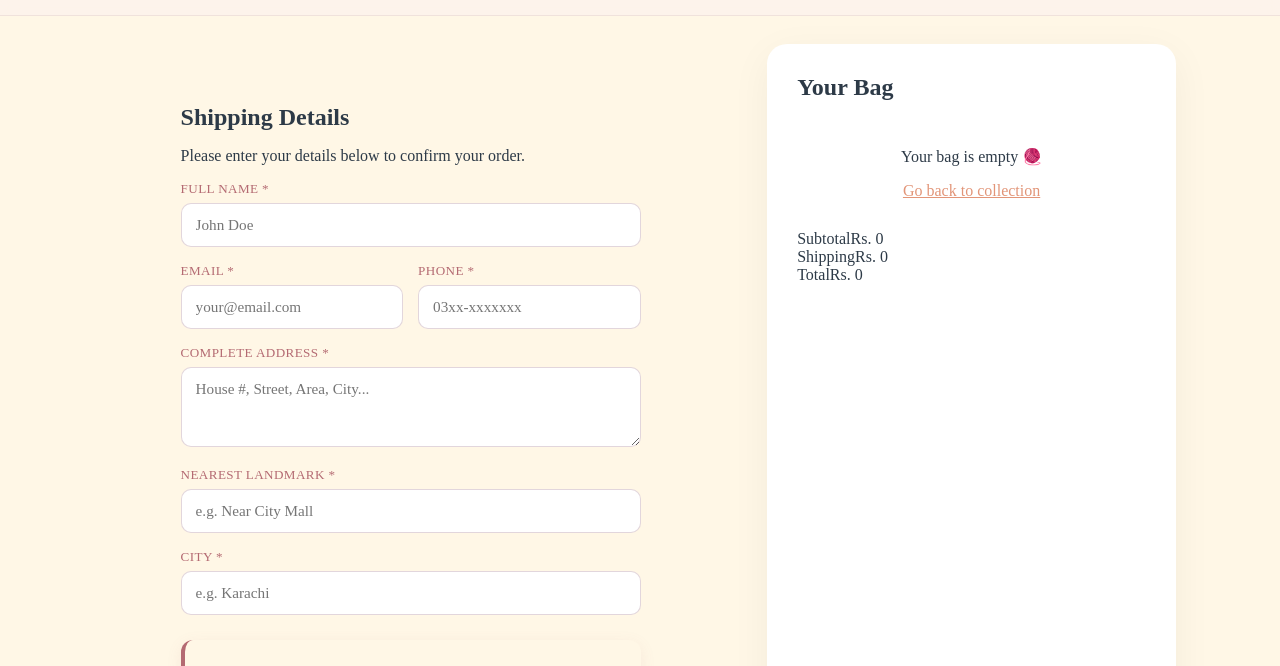
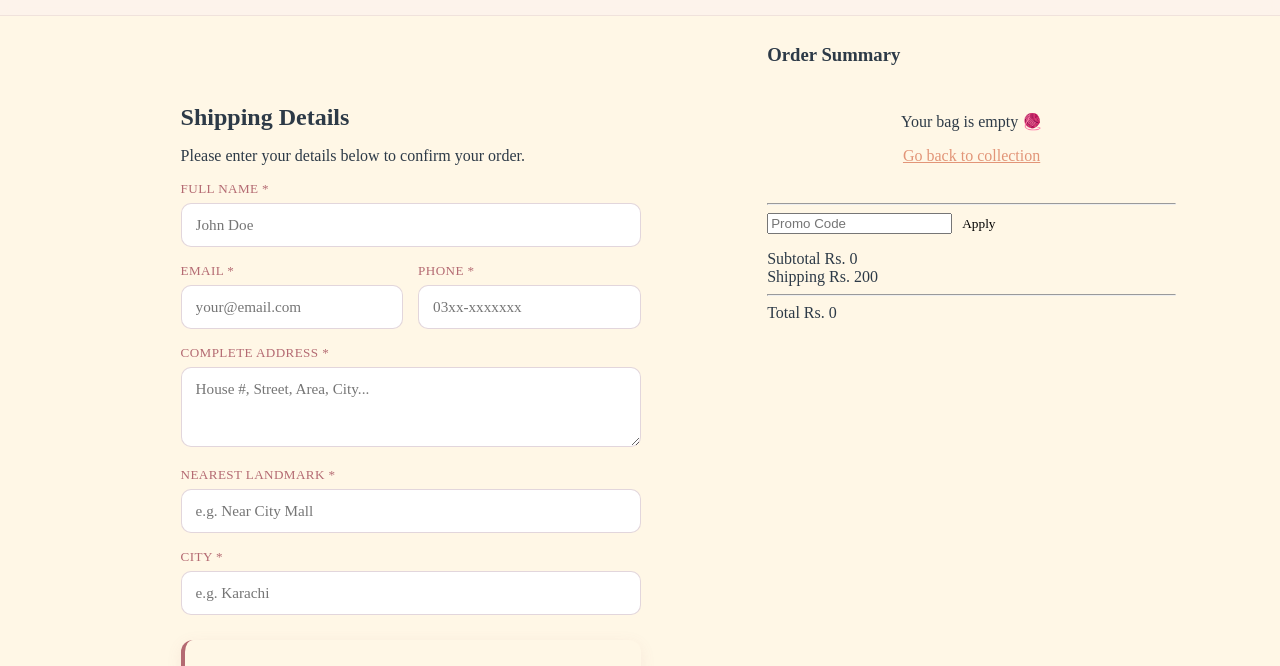
Before and after one commit to noorfatima142/Hanked-by-NA, a plain HTML site: page checkout.html in a window 1280 px wide. Shown: the part 76-742 px from the top of the page. Drawn offline with nearby package versions, Linux system fonts and the light colour scheme; no server answers; a web font is replaced by a local one.

Commit message:
Update checkout.html

```diff
--- a/checkout.html
+++ b/checkout.html
@@ -50,18 +50,41 @@
         </form>
     </div>
 
-    <!-- RIGHT SIDE: BAG SUMMARY -->
-    <div class="checkout-summary-section">
-        <h2>Your Bag</h2>
-        <div id="checkout-items-list">
-            <!-- Items from Cart show here -->
-            <p style="text-align:center; padding: 20px;">Loading your bag... 🧶</p>
+    <div class="order-summary-card">
+    <h3>Order Summary</h3>
+
+    <!-- Item List -->
+    <div id="checkout-items-list">
+        <!-- JS will populate this, but the style is handled below -->
+    </div>
+
+    <hr class="summary-divider">
+
+    <!-- Promo Code Section -->
+    <div class="promo-section">
+        <input type="text" id="promo-input" placeholder="Promo Code">
+        <button onclick="applyPromoCode()" id="promo-btn">Apply</button>
+    </div>
+    <p id="promo-message"></p>
+
+    <!-- Pricing Rows -->
+    <div class="summary-rows">
+        <div class="summary-row">
+            <span>Subtotal</span>
+            <span id="summary-subtotal">Rs. 0</span>
         </div>
-        <div class="checkout-total">
-            <div class="total-row"><span>Subtotal</span><span id="summary-subtotal">Rs. 0</span></div>
-    <!-- SHIPPING ROW -->
-            <div class="total-row"><span>Shipping</span><span id="summary-shipping">Rs. 0</span></div>
-            <div class="total-row grand"><span>Total</span><span id="summary-total">Rs. 0</span></div>
+        <div class="summary-row">
+            <span>Shipping</span>
+            <span id="summary-shipping">Rs. 200</span>
+        </div>
+        <div class="summary-row discount-row" id="discount-container" style="display: none;">
+            <span>Discount</span>
+            <span id="summary-discount">-Rs. 0</span>
+        </div>
+        <hr class="summary-divider">
+        <div class="summary-row total-row">
+            <span>Total</span>
+            <span id="summary-total">Rs. 0</span>
         </div>
     </div>
 </div>
```
